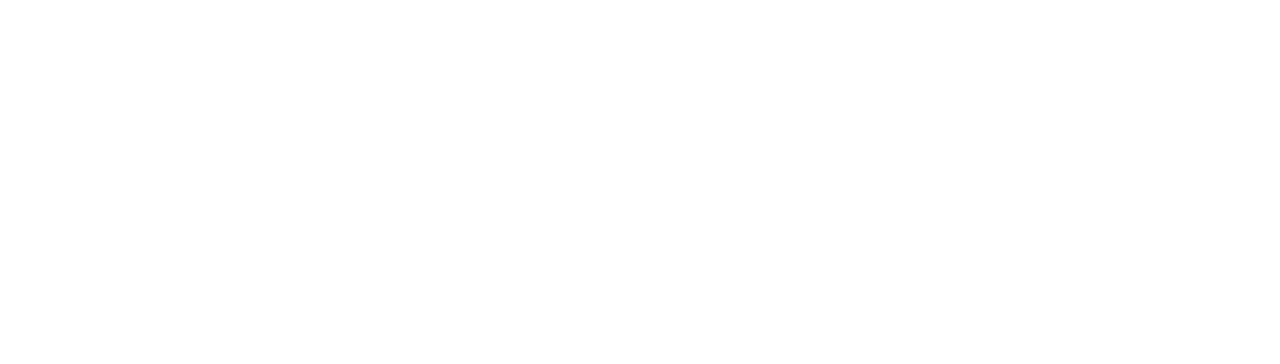
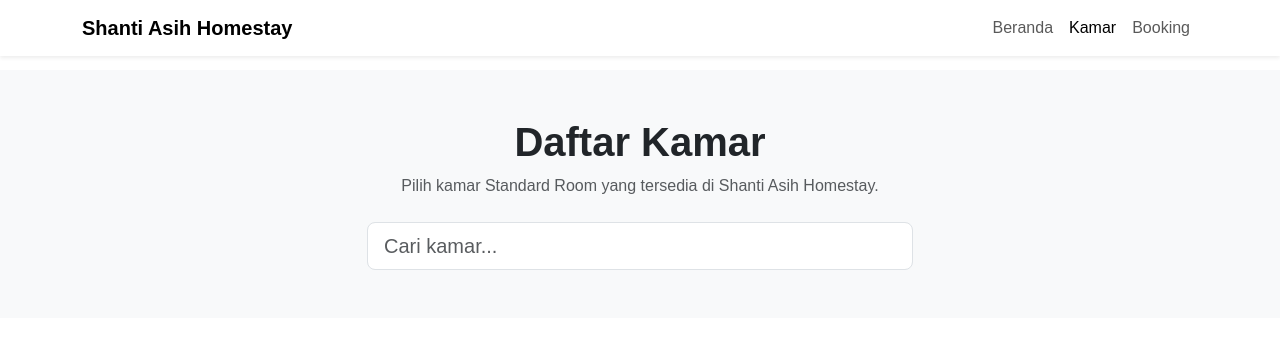
Before and after one commit to WayanRadit29/shanti-asih-homestay, a PHP site: page /rooms.html in a window 1280 px wide. Before the commit the part shown is empty. Shown: the top 364 px of the page. Run offline with PHP 8.4, Linux system fonts and the light colour scheme.

Commit message:
Create rooms page with search feature

```diff
--- a/css/style.css
+++ b/css/style.css
@@ -22,3 +22,8 @@ body {
 .facility-card:hover {
   transform: translateY(-5px);
 }
+
+.room-img {
+  height: 260px;
+  object-fit: cover;
+}
--- a/js/script.js
+++ b/js/script.js
@@ -0,0 +1,18 @@
+const searchInput = document.getElementById("searchInput");
+const roomItems = document.querySelectorAll(".room-item");
+
+if (searchInput) {
+  searchInput.addEventListener("keyup", function () {
+    const keyword = searchInput.value.toLowerCase();
+
+    roomItems.forEach(function (room) {
+      const roomName = room.getAttribute("data-name");
+
+      if (roomName.includes(keyword)) {
+        room.style.display = "block";
+      } else {
+        room.style.display = "none";
+      }
+    });
+  });
+}
--- a/rooms.html
+++ b/rooms.html
@@ -0,0 +1,108 @@
+<!DOCTYPE html>
+<html lang="id">
+<head>
+  <meta charset="UTF-8">
+  <meta name="viewport" content="width=device-width, initial-scale=1.0">
+  <title>Daftar Kamar - Shanti Asih Homestay</title>
+
+  <link href="https://cdn.jsdelivr.net/npm/bootstrap@5.3.3/dist/css/bootstrap.min.css" rel="stylesheet">
+  <link rel="stylesheet" href="css/style.css">
+</head>
+<body>
+
+  <nav class="navbar navbar-expand-lg bg-white shadow-sm fixed-top">
+    <div class="container">
+      <a class="navbar-brand fw-bold" href="index.html">Shanti Asih Homestay</a>
+
+      <button class="navbar-toggler" type="button" data-bs-toggle="collapse" data-bs-target="#navbarNav">
+        <span class="navbar-toggler-icon"></span>
+      </button>
+
+      <div class="collapse navbar-collapse" id="navbarNav">
+        <ul class="navbar-nav ms-auto">
+          <li class="nav-item"><a class="nav-link" href="index.html">Beranda</a></li>
+          <li class="nav-item"><a class="nav-link active" href="rooms.html">Kamar</a></li>
+          <li class="nav-item"><a class="nav-link" href="booking.html">Booking</a></li>
+        </ul>
+      </div>
+    </div>
+  </nav>
+
+  <section class="py-5 bg-light">
+    <div class="container text-center">
+      <h1 class="fw-bold">Daftar Kamar</h1>
+      <p class="text-muted">Pilih kamar Standard Room yang tersedia di Shanti Asih Homestay.</p>
+
+      <div class="row justify-content-center mt-4">
+        <div class="col-md-6">
+          <input type="text" id="searchInput" class="form-control form-control-lg" placeholder="Cari kamar...">
+        </div>
+      </div>
+    </div>
+  </section>
+
+  <section class="py-5">
+    <div class="container">
+      <div class="row g-4" id="roomList">
+
+        <div class="col-md-6 room-item" data-name="standard room lantai satu">
+          <div class="card h-100 shadow-sm">
+            <img src="assets/images/room-1.jpg" class="card-img-top room-img" alt="Standard Room 1">
+            <div class="card-body">
+              <h5 class="card-title fw-bold">Standard Room 1</h5>
+              <p class="card-text">Kamar nyaman dengan AC, WiFi, kamar mandi dalam, dan akses ke kolam renang.</p>
+              <p class="fw-bold">Rp350.000 / malam</p>
+              <a href="detail.html" class="btn btn-dark">Lihat Detail</a>
+            </div>
+          </div>
+        </div>
+
+        <div class="col-md-6 room-item" data-name="standard room lantai dua">
+          <div class="card h-100 shadow-sm">
+            <img src="assets/images/room-2.jpg" class="card-img-top room-img" alt="Standard Room 2">
+            <div class="card-body">
+              <h5 class="card-title fw-bold">Standard Room 2</h5>
+              <p class="card-text">Kamar standar dengan suasana tenang, cocok untuk wisatawan yang ingin menikmati Ubud.</p>
+              <p class="fw-bold">Rp375.000 / malam</p>
+              <a href="detail.html" class="btn btn-dark">Lihat Detail</a>
+            </div>
+          </div>
+        </div>
+
+        <div class="col-md-6 room-item" data-name="standard room garden view">
+          <div class="card h-100 shadow-sm">
+            <img src="assets/images/room-3.jpg" class="card-img-top room-img" alt="Standard Room 3">
+            <div class="card-body">
+              <h5 class="card-title fw-bold">Standard Room 3</h5>
+              <p class="card-text">Kamar dengan akses mudah ke area Yoga Sala dan lingkungan homestay yang asri.</p>
+              <p class="fw-bold">Rp400.000 / malam</p>
+              <a href="detail.html" class="btn btn-dark">Lihat Detail</a>
+            </div>
+          </div>
+        </div>
+
+        <div class="col-md-6 room-item" data-name="standard room pool access">
+          <div class="card h-100 shadow-sm">
+            <img src="assets/images/room-4.jpg" class="card-img-top room-img" alt="Standard Room 4">
+            <div class="card-body">
+              <h5 class="card-title fw-bold">Standard Room 4</h5>
+              <p class="card-text">Kamar standar yang dekat dengan kolam renang dan area bersantai homestay.</p>
+              <p class="fw-bold">Rp400.000 / malam</p>
+              <a href="detail.html" class="btn btn-dark">Lihat Detail</a>
+            </div>
+          </div>
+        </div>
+
+      </div>
+    </div>
+  </section>
+
+  <footer class="py-4 bg-dark text-white text-center">
+    <p class="mb-0">&copy; 2026 Shanti Asih Homestay. All Rights Reserved.</p>
+  </footer>
+
+  <script src="js/script.js"></script>
+  <script src="https://cdn.jsdelivr.net/npm/bootstrap@5.3.3/dist/js/bootstrap.bundle.min.js"></script>
+
+</body>
+</html>
```
